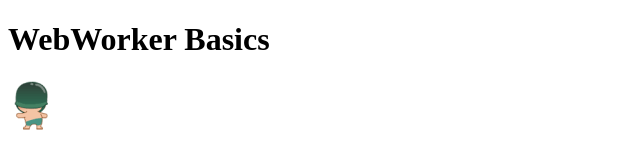
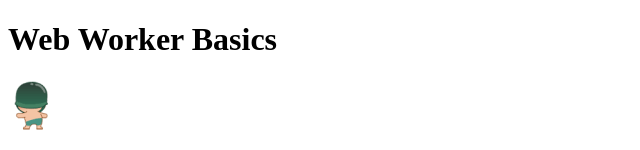
Before and after one commit to edysegura/html5-webworkers, a plain HTML site: page basic-example/index.html in a window 1280 px wide. Shown: the top 150 px of the page, without its empty margins (0-640 px from the left). Drawn offline with Linux system fonts and the light colour scheme.

Commit message:
Updated index.html

```diff
--- a/basic-example/index.html
+++ b/basic-example/index.html
@@ -10,7 +10,7 @@
 </head>
 <body>
 
-<h1>WebWorker Basics</h1>
+<h1>Web Worker Basics</h1>
 
 <div>
   <img src="assets/giphy.gif" alt="animation">
```
Also changed, not shown: hash-generation/index.html (+1 -1 lines).
